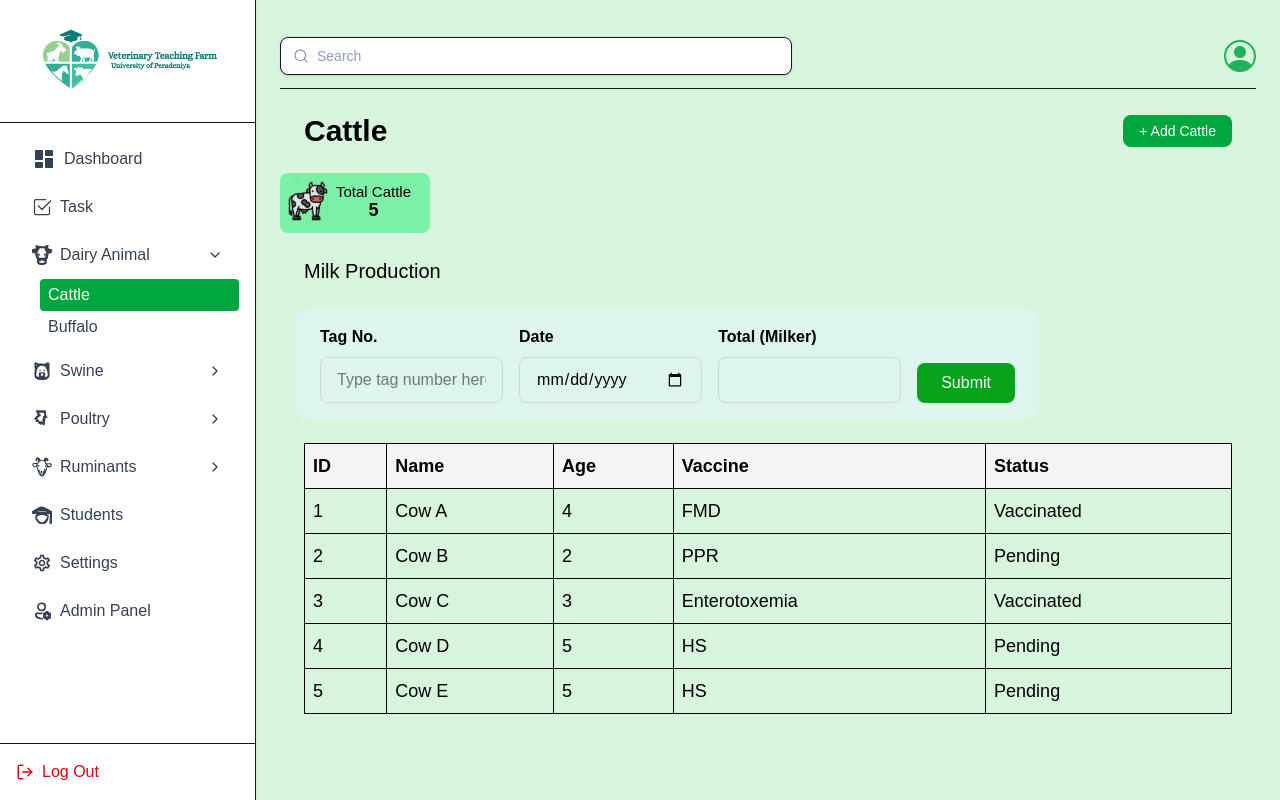
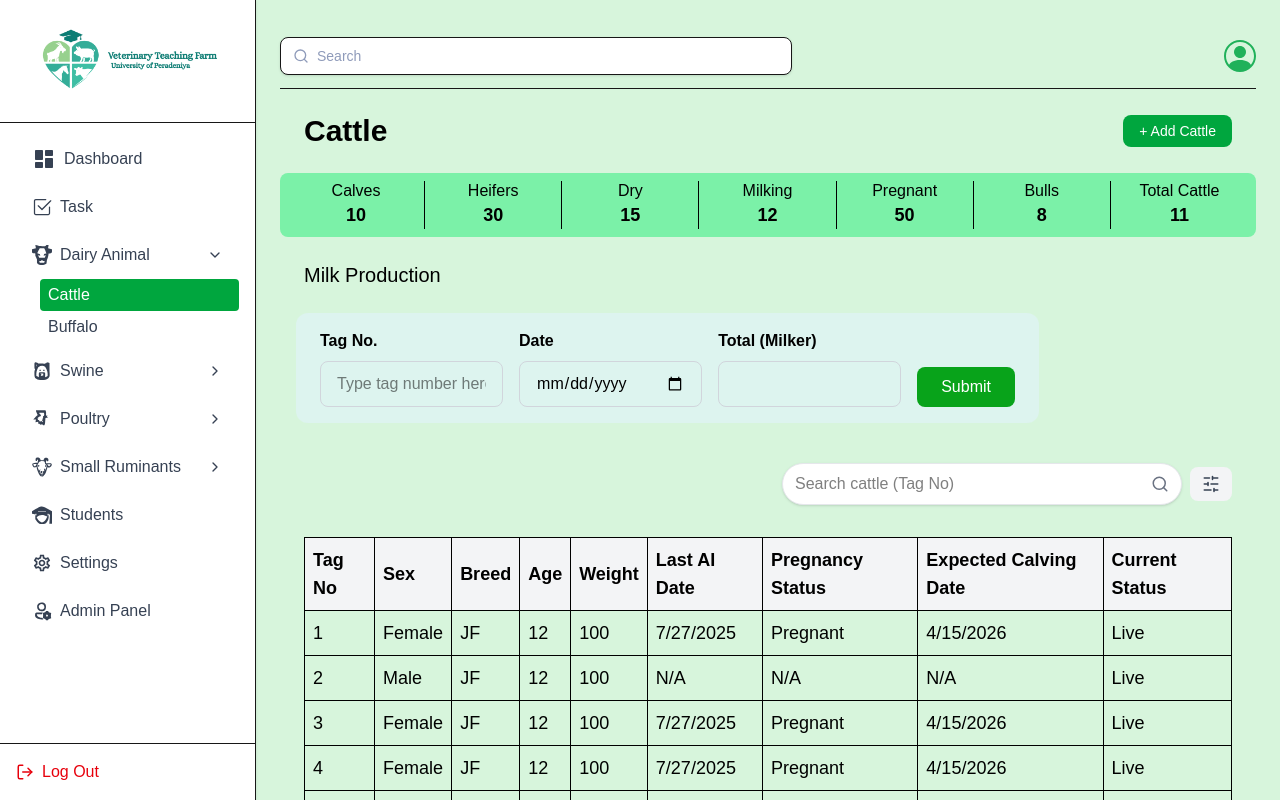
Before and after one commit to VirajithaDilsh/peravet, a Next.js app: page /dashboard/cattle in a window 1280 px wide. Shown: the top 800 px of the page. Built offline with nearby package versions, Linux system fonts and the light colour scheme.

Commit message:
table update

```diff
--- a/src/app/dashboard/cattle/page.tsx
+++ b/src/app/dashboard/cattle/page.tsx
@@ -1,7 +1,6 @@
 "use client";
 import { useState } from "react";
 import AddAnimalButton from "@/components/AddAnimalButton";
-import CattleIcon from '@/icons/pageicon/cattle.svg';
 import CattleTable from "@/components/CattleTable";
 import TagInput from "@/components/TagInput";
 import { cattleData } from "@/data/CattleData";
@@ -43,31 +42,61 @@ export default function Home() {
                 </div>
             </main>
             {/*Total cattle box*/}
-            <div
-                className="
-                            w-[150px]
-                            h-[60px]
-                            bg-green-300
-                            rounded-lg
-                            text-black
-                            p-2
-                          "
-            >
-                <div className="flex flex-row items-center gap-2">
+            <div className="w-full max-w-5xl bg-green-300 rounded-lg text-black p-2">
+                <div className="grid grid-cols-7 divide-x divide-black text-center">
 
-                    {/* Fixed-size Icon */}
-                    <div className="w-10 h-10 flex items-center justify-center">
-                        <CattleIcon />
+                    <div className="px-2">
+                        <p className="text-xs sm:text-sm md:text-base font-medium leading-tight">
+                            Calves
+                        </p>
+                        <span className="text-sm sm:text-base md:text-lg font-bold">10</span>
                     </div>
 
-                    {/* Fixed Text */}
-                    <h2 className="flex flex-col items-start justify-center text-[15px] leading-tight">
-                        Total Cattle
-                        <span className="text-lg font-bold leading-none self-center">{cattleData.length}</span>
-                    </h2>
+                    <div className="px-2">
+                        <p className="text-xs sm:text-sm md:text-base font-medium leading-tight">
+                            Heifers
+                        </p>
+                        <span className="text-sm sm:text-base md:text-lg font-bold">30</span>
+                    </div>
+
+                    <div className="px-2">
+                        <p className="text-xs sm:text-sm md:text-base font-medium leading-tight">
+                            Dry
+                        </p>
+                        <span className="text-sm sm:text-base md:text-lg font-bold">15</span>
+                    </div>
+
+                    <div className="px-2">
+                        <p className="text-xs sm:text-sm md:text-base font-medium leading-tight">
+                            Milking
+                        </p>
+                        <span className="text-sm sm:text-base md:text-lg font-bold">12</span>
+                    </div>
+
+                    <div className="px-2">
+                        <p className="text-xs sm:text-sm md:text-base font-medium leading-tight">
+                            Pregnant
+                        </p>
+                        <span className="text-sm sm:text-base md:text-lg font-bold">50</span>
+                    </div>
+
+                    <div className="px-2">
+                        <p className="text-xs sm:text-sm md:text-base font-medium leading-tight">
+                            Bulls
+                        </p>
+                        <span className="text-sm sm:text-base md:text-lg font-bold">8</span>
+                    </div>
+                    <div className="px-2">
+                        <p className="text-xs sm:text-sm md:text-base font-medium leading-tight">
+                            Total Cattle
+                        </p>
+                        <span className="text-sm sm:text-base md:text-lg font-bold">{cattleData.length}</span>
+                    </div>
 
                 </div>
             </div>
+
+
 
 
 
--- a/src/components/CattleTable.tsx
+++ b/src/components/CattleTable.tsx
@@ -1,54 +1,129 @@
-import React from "react";
-import Link from "next/link";
+"use client";
+import React, { useState } from "react";
+import { useRouter } from "next/navigation";
 import { cattleData } from "@/data/CattleData";
+import SearchBarWithFilter from "@/components/SearchBar";
 
 const CattleTable: React.FC = () => {
+    const [searchQuery, setSearchQuery] = useState("");
+    const [selectedFilter, setSelectedFilter] = useState("Tag No");
+    const router = useRouter();
+
+    const handleFilterSearch = (filterKey: string, query: string) => {
+        setSelectedFilter(filterKey);
+        setSearchQuery(query);
+    };
+
+    const filteredData = cattleData.filter(({ id, sex, breed, age, weight, status }) => {
+        const q = searchQuery.toLowerCase();
+
+        switch (selectedFilter) {
+            case "Tag No":
+                return id.toString().includes(q);
+            case "Gender":
+                return sex.toLowerCase().includes(q);
+            case "Age":
+                return age.toString().includes(q);
+            case "Weight":
+                return weight.toString().includes(q);
+            case "Breed":
+                return breed.toLowerCase().includes(q);
+            case "Status":
+                return status.toLowerCase().includes(q);
+            default:
                 return (
-        <div className="overflow-x-auto">
+                    id.toString().includes(q) ||
+                    sex.toLowerCase().includes(q) ||
+                    age.toString().includes(q) ||
+                    weight.toString().includes(q) ||
+                    breed.toLowerCase().includes(q) ||
+                    status.toLowerCase().includes(q)
+                );
+        }
+    });
+
+    return (
+        <div className="w-full">
+            <div className="flex justify-end">
+                <SearchBarWithFilter
+                    placeholder="Search cattle"
+                    showFilterButton={true}
+                    onFilterSearch={handleFilterSearch}
+                />
+            </div>
+
+            <div className="overflow-x-auto mt-4">
                 <table className="min-w-full border border-black text-black">
                     <thead className="bg-gray-100">
                     <tr>
-                    <th className="border border-black px-2 py-2 text-left text-xs sm:text-sm md:text-base lg:text-lg">
-                        ID
+                        {[
+                            "Tag No",
+                            "Sex",
+                            "Breed",
+                            "Age",
+                            "Weight",
+                            "Last AI Date",
+                            "Pregnancy Status",
+                            "Expected Calving Date",
+                            "Current Status",
+                        ].map((header) => (
+                            <th
+                                key={header}
+                                className="border border-black px-2 py-2 text-left text-xs sm:text-sm md:text-base lg:text-lg"
+                            >
+                                {header}
                             </th>
-                    <th className="border border-black px-2 py-2 text-left text-xs sm:text-sm md:text-base lg:text-lg">
-                        Name
-                    </th>
-                    <th className="border border-black px-2 py-2 text-left text-xs sm:text-sm md:text-base lg:text-lg">
-                        Age
-                    </th>
-                    <th className="border border-black px-2 py-2 text-left text-xs sm:text-sm md:text-base lg:text-lg">
-                        Vaccine
-                    </th>
-                    <th className="border border-black px-2 py-2 text-left text-xs sm:text-sm md:text-base lg:text-lg">
-                        Status
-                    </th>
+                        ))}
                     </tr>
                     </thead>
+
                     <tbody>
-                {cattleData.map(({ id, name, age, vaccine, status }) => (
-                    <tr key={id} className="hover:bg-gray-200 cursor-pointer">
-                        <Link href={`/animals/${id}`} className="contents">
+                    {filteredData.length > 0 ? (
+                        filteredData.map(
+                            ({
+                                 id,
+                                 sex,
+                                 age,
+                                 weight,
+                                 breed,
+                                 lastAIdate,
+                                 pregnancyStatus,
+                                 expectedCalvingDate,
+                                 status,
+                             }) => (
+                                <tr
+                                    key={id}
+                                    className="hover:bg-gray-200 cursor-pointer"
+                                    onClick={() => router.push(`/animals/${id}`)}
+                                >
+                                    <td className="border border-black px-2 py-2 text-xs sm:text-sm md:text-base lg:text-lg">{id}</td>
+                                    <td className="border border-black px-2 py-2 text-xs sm:text-sm md:text-base lg:text-lg">{sex}</td>
+                                    <td className="border border-black px-2 py-2 text-xs sm:text-sm md:text-base lg:text-lg">{breed}</td>
+                                    <td className="border border-black px-2 py-2 text-xs sm:text-sm md:text-base lg:text-lg">{age}</td>
+                                    <td className="border border-black px-2 py-2 text-xs sm:text-sm md:text-base lg:text-lg">{weight}</td>
                                     <td className="border border-black px-2 py-2 text-xs sm:text-sm md:text-base lg:text-lg">
-                                {id}
+                                        {lastAIdate ? lastAIdate.toLocaleDateString() : "N/A"}
                                     </td>
                                     <td className="border border-black px-2 py-2 text-xs sm:text-sm md:text-base lg:text-lg">
-                                {name}
+                                        {pregnancyStatus ? pregnancyStatus.toString() : "N/A"}
                                     </td>
                                     <td className="border border-black px-2 py-2 text-xs sm:text-sm md:text-base lg:text-lg">
-                                {age}
+                                        {expectedCalvingDate ? expectedCalvingDate.toLocaleDateString() : "N/A"}
                                     </td>
-                            <td className="border border-black px-2 py-2 text-xs sm:text-sm md:text-base lg:text-lg">
-                                {vaccine}
+                                    <td className="border border-black px-2 py-2 text-xs sm:text-sm md:text-base lg:text-lg">{status}</td>
+                                </tr>
+                            )
+                        )
+                    ) : (
+                        <tr>
+                            <td colSpan={9} className="text-center py-4 text-gray-500">
+                                No matching cattle found.
                             </td>
-                            <td className="border border-black px-2 py-2 text-xs sm:text-sm md:text-base lg:text-lg">
-                                {status}
-                            </td>
-                        </Link>
                         </tr>
-                ))}
+                    )}
                     </tbody>
                 </table>
+            </div>
         </div>
     );
 };
--- a/src/components/SearchBar.tsx
+++ b/src/components/SearchBar.tsx
@@ -1,71 +1,87 @@
 "use client";
 
-import React from "react";
+import React, { useState } from "react";
 import { Search, SlidersHorizontal } from "lucide-react";
 
 type SearchBarWithFilterProps = {
     placeholder?: string;
-    onSearch?: (value: string) => void;
-    onFilterClick?: () => void;
+    onFilterSearch?: (filterKey: string, query: string) => void; // ✅ combined callback
+    showFilterButton?: boolean;
 };
+
+const FILTER_OPTIONS = ["Tag No", "Gender", "Breed", "Status"];
 
 export default function SearchBarWithFilter({
                                                 placeholder = "Search...",
-                                                onSearch,
-                                                onFilterClick,
+                                                onFilterSearch,
+                                                showFilterButton = false,
                                             }: SearchBarWithFilterProps) {
-    const [query, setQuery] = React.useState("");
+    const [query, setQuery] = useState("");
+    const [dropdownOpen, setDropdownOpen] = useState(false);
+    const [selectedFilter, setSelectedFilter] = useState("Tag No"); // ✅ default filter
+
+    const triggerFilterSearch = (newQuery?: string, newFilter?: string) => {
+        const finalQuery = newQuery !== undefined ? newQuery : query;
+        const finalFilter = newFilter !== undefined ? newFilter : selectedFilter;
+        onFilterSearch?.(finalFilter, finalQuery);
+    };
 
     const handleInputChange = (e: React.ChangeEvent<HTMLInputElement>) => {
         const value = e.target.value;
         setQuery(value);
-        if (onSearch) onSearch(value);
+        triggerFilterSearch(value);
+    };
+
+    const toggleDropdown = () => setDropdownOpen((prev) => !prev);
+
+    const handleFilterSelect = (key: string) => {
+        setSelectedFilter(key);
+        setDropdownOpen(false);
+        triggerFilterSearch(undefined, key); // ✅ trigger search with new filter
     };
 
     return (
-        <div className="flex justify-end w-full">
-            {/* Search Bar container fills the parent width */}
-            <div
-                className="
-          flex items-center
-          w-full
-          h-11
-          rounded-3xl
-          bg-white
-          shadow-sm
-          transition-all
-        "
-            >
-                {/* Input fills available space */}
+        <div className="relative w-full flex items-center justify-end gap-2 my-4">
+            {/* ✅ Search Bar */}
+            <div className="flex w-[250px] sm:w-[300px] md:w-[400px] items-center text-black rounded-3xl bg-white shadow-sm border border-gray-200">
                 <input
                     type="text"
-                    placeholder={placeholder}
+                    placeholder={`${placeholder} (${selectedFilter})`}
                     value={query}
                     onChange={handleInputChange}
-                    className="flex-grow px-3 py-2 outline-none text-sm rounded-l-3xl"
+                    className="flex-grow px-3 py-2 text-sm sm:text-base rounded-l-3xl outline-none"
                 />
-
-                {/* Search Icon */}
                 <div className="px-3 text-gray-500">
                     <Search size={18} />
                 </div>
             </div>
 
-            {/* Filter Button */}
-            <button
-                onClick={onFilterClick}
-                className="
-          ml-2
-          flex items-center gap-1
-          px-4 py-2
-          rounded-lg
-          hover:scale-105
-          text-gray-700
-          transition-transform
-        "
-            >
-                <SlidersHorizontal size={18} />
-            </button>
+            {/* ✅ Filter Button */}
+            {showFilterButton && (
+                <div className="relative">
+                    <button
+                        onClick={toggleDropdown}
+                        className="flex items-center gap-2 px-3 py-2 rounded-lg bg-gray-100 hover:bg-gray-200 hover:scale-105 transition text-gray-700"
+                    >
+                        <SlidersHorizontal size={18} />
+                    </button>
+
+                    {/* ✅ Dropdown Menu */}
+                    {dropdownOpen && (
+                        <div className="absolute right-0 mt-2 w-40 bg-white border border-gray-200 rounded-lg shadow-md z-50">
+                            {FILTER_OPTIONS.map((option) => (
+                                <button
+                                    key={option}
+                                    onClick={() => handleFilterSelect(option)}
+                                    className="block w-full text-left px-4 py-2 text-sm hover:bg-gray-100"
+                                >
+                                    {option}
+                                </button>
+                            ))}
+                        </div>
+                    )}
+                </div>
+            )}
         </div>
     );
 }
--- a/src/components/Sidebar.tsx
+++ b/src/components/Sidebar.tsx
@@ -265,7 +265,7 @@ const Sidebar = () => {
                         >
                             <div className="flex items-center space-x-2">
                                 <GoatIcon className="w-5 h-5 fill-current" />
-                                <span>Ruminants</span>
+                                <span>Small Ruminants</span>
                             </div>
                             {openMenus.ruminants ? <ChevronDown size={16} /> : <ChevronRight size={16} />}
                         </button>
--- a/src/data/CattleData.ts
+++ b/src/data/CattleData.ts
@@ -1,16 +1,30 @@
 export interface Cattle {
     id: number;
-    name: string;
+    sex: string;
+    breed: string;
+    weight: number;
     age: number;
-    vaccine: string;
-    status: "Vaccinated" | "Pending" | "Unknown";
+    lastAIdate?:Date;
+    pregnancyStatus?: "Pregnant" | "Not pregnant" | "To be check"|"Infertile";
+    expectedCalvingDate?:Date;
+    status:"Live" | "Died" | "Culled"|"Sold"|"Diseased";
 }
 
 export const cattleData: Cattle[] = [
-    { id: 1, name: "Cow A", age: 4, vaccine: "FMD", status: "Vaccinated" },
-    { id: 2, name: "Cow B", age: 2, vaccine: "PPR", status: "Pending" },
-    { id: 3, name: "Cow C", age: 3, vaccine: "Enterotoxemia", status: "Vaccinated" },
-    { id: 4, name: "Cow D", age: 5, vaccine: "HS", status: "Pending" },
-    { id: 5, name: "Cow E", age: 5, vaccine: "HS", status: "Pending" },
+    { id: 1, sex: "Female", breed: "JF", weight: 100, age:12,lastAIdate: new Date('2025-07-27'),pregnancyStatus:"Pregnant",expectedCalvingDate: new Date('2026-04-15'), status: "Live"},
+    { id: 2, sex: "Male", breed: "JF", weight: 100, age:12, status: "Live"},
+    { id: 3, sex: "Female", breed: "JF", weight: 100, age:12,lastAIdate: new Date('2025-07-27'),pregnancyStatus:"Pregnant",expectedCalvingDate: new Date('2026-04-15'), status: "Live"},
+    { id: 4, sex: "Female", breed: "JF", weight: 100, age:12,lastAIdate: new Date('2025-07-27'),pregnancyStatus:"Pregnant",expectedCalvingDate: new Date('2026-04-15'), status: "Live"},
+    { id: 5, sex: "Female", breed: "JF", weight: 100, age:12,lastAIdate: new Date('2025-07-27'),pregnancyStatus:"Pregnant",expectedCalvingDate: new Date('2026-04-15'), status: "Live"},
+    { id: 6, sex: "Female", breed: "JF", weight: 100, age:12,lastAIdate: new Date('2025-07-27'),pregnancyStatus:"Pregnant",expectedCalvingDate: new Date('2026-04-15'), status: "Live"},
+    { id: 7, sex: "Female", breed: "JF", weight: 100, age:12,lastAIdate: new Date('2025-07-27'),pregnancyStatus:"Pregnant",expectedCalvingDate: new Date('2026-04-15'), status: "Live"},
+    { id: 8, sex: "Male", breed: "JF", weight: 100, age:12, status: "Live"},
+    { id: 9, sex: "Male", breed: "JF", weight: 100, age:12, status: "Live"},
+    { id: 10, sex: "Male", breed: "JF", weight: 100, age:12, status: "Live"},
+    { id: 11, sex: "Male", breed: "JF", weight: 100, age:12, status: "Live"},
+
+
+
+
     // add more cattle here
 ];
```
Also changed, not shown: src/app/animals/[id]/page.tsx (+4 -3 lines). Lines whose indentation alone changed are shown as unchanged.
